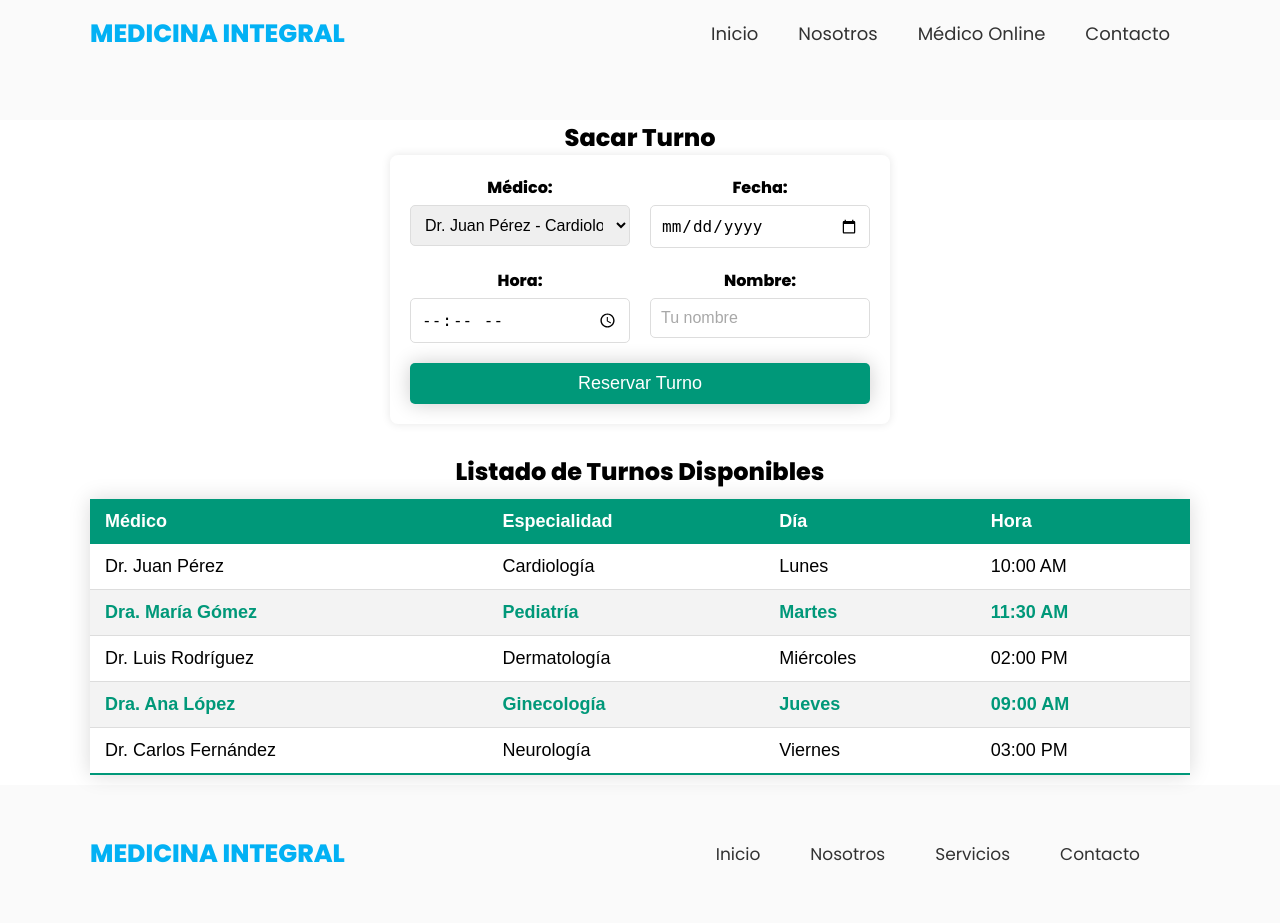
After one commit to MauricioLulusis/SistemaSalud, a PHP site: page /medico-online.html in a window 1280 px wide. The commit adds this page. Run offline with PHP 8.4, Linux system fonts and the light colour scheme; some libraries are stand-ins or nearby versions.

Commit message:
Agregando nuevo html y css, con requerimientos

```diff
--- /dev/null
+++ b/medico-online-style.css
@@ -0,0 +1,95 @@
+/* Estilos para la tabla en Medico Online */
+.medico-online {
+    margin-top: 0px; /* Elimina el margen superior */
+    padding-top: 0px; /* Elimina el padding superior */
+    display: flex;
+    flex-direction: column;
+    align-items: center; /* Centra el contenido horizontalmente */
+}
+
+/* Estilos para el formulario de turnero */
+.turnero-form {
+    display: grid;
+    grid-template-columns: 1fr 1fr;
+    grid-gap: 20px;
+    margin-bottom: 30px;
+    background: #fff;
+    padding: 20px;
+    border-radius: 8px;
+    box-shadow: 0px 0px 10px rgba(0, 0, 0, 0.1);
+    max-width: 600px; /* Limita el ancho máximo del formulario */
+}
+
+.turnero-form .form-group {
+    display: flex;
+    flex-direction: column;
+}
+
+.turnero-form label {
+    margin-bottom: 5px;
+    font-weight: bold;
+}
+
+.turnero-form input,
+.turnero-form select {
+    padding: 10px;
+    border: 1px solid #ddd;
+    border-radius: 5px;
+    font-size: 16px;
+    box-sizing: border-box; /* Asegura que el padding no afecte el tamaño del input */
+    width: 100%; /* Hace que los elementos ocupen el 100% del ancho disponible */
+}
+
+.turnero-form .btn {
+    grid-column: span 2;
+    padding: 10px 20px;
+    background-color: #009879;
+    color: white;
+    border: none;
+    border-radius: 5px;
+    cursor: pointer;
+    font-size: 18px;
+    text-align: center;
+}
+
+.turnero-form .btn:hover {
+    background-color: #007f6e;
+}
+
+.styled-table {
+    border-collapse: collapse;
+    margin: 10px 0; /* Reduce el margen superior e inferior de la tabla */
+    font-size: 18px;
+    font-family: 'Arial', sans-serif;
+    min-width: 400px;
+    width: 100%;
+    box-shadow: 0 0 20px rgba(0, 0, 0, 0.15);
+}
+
+.styled-table thead tr {
+    background-color: #009879;
+    color: #ffffff;
+    text-align: left;
+}
+
+.styled-table th,
+.styled-table td {
+    padding: 12px 15px;
+}
+
+.styled-table tbody tr {
+    border-bottom: 1px solid #dddddd;
+}
+
+.styled-table tbody tr:nth-of-type(even) {
+    background-color: #f3f3f3;
+}
+
+.styled-table tbody tr:last-of-type {
+    border-bottom: 2px solid #009879;
+}
+
+.styled-table tbody tr.active-row {
+    font-weight: bold;
+    color: #009879;
+}
--- /dev/null
+++ b/medico-online.html
@@ -0,0 +1,124 @@
+<!DOCTYPE html>
+<html lang="es">
+
+<head>
+    <meta charset="UTF-8">
+    <meta name="viewport" content="width=device-width, initial-scale=1.0">
+    <title>Médico Online</title>
+    <link rel="stylesheet" href="https://cdnjs.cloudflare.com/ajax/libs/font-awesome/6.6.0/css/all.min.css"
+        integrity="sha512-Kc323vGBEqzTmouAECnVceyQqyqdsSiqLQISBL29aUW4U/M7pSPA/gEUZQqv1cwx4OnYxTxve5UMg5GT6L4JJg=="
+        crossorigin="anonymous" referrerpolicy="no-referrer" />
+    <link rel="stylesheet" href="style.css">
+    <link rel="stylesheet" href="medico-online-style.css">
+</head>
+
+<body>
+    <header class="header">
+        <div class="menu container">
+            <a href="#" class="medicina-integral">Medicina Integral</a>
+            <input type="checkbox" id="menu" aria-label="Abrir menú" />
+            <label for="menu">
+                <img src="images/menu.png" class="menu-icono" alt="Ícono de menú">
+            </label>
+            <nav class="navbar">
+                <ul>
+                    <li><a href="index.html">Inicio</a></li>
+                    <li><a href="nosotros.html">Nosotros</a></li>
+                    <li><a href="medico-online.html">Médico Online</a></li>
+                    <li><a href="contacto.html">Contacto</a></li>
+                </ul>
+            </nav>
+        </div>
+    </header>
+
+    <section class="medico-online container">
+        <h2>Sacar Turno</h2>
+        <form class="turnero-form">
+            <div class="form-group">
+                <label for="medico">Médico:</label>
+                <select id="medico" name="medico">
+                    <option value="Dr. Juan Pérez">Dr. Juan Pérez - Cardiología</option>
+                    <option value="Dra. María Gómez">Dra. María Gómez - Pediatría</option>
+                    <option value="Dr. Luis Rodríguez">Dr. Luis Rodríguez - Dermatología</option>
+                    <option value="Dra. Ana López">Dra. Ana López - Ginecología</option>
+                    <option value="Dr. Carlos Fernández">Dr. Carlos Fernández - Neurología</option>
+                </select>
+            </div>
+            <div class="form-group">
+                <label for="fecha">Fecha:</label>
+                <input type="date" id="fecha" name="fecha">
+            </div>
+            <div class="form-group">
+                <label for="hora">Hora:</label>
+                <input type="time" id="hora" name="hora">
+            </div>
+            <div class="form-group">
+                <label for="nombre">Nombre:</label>
+                <input type="text" id="nombre" name="nombre" placeholder="Tu nombre">
+            </div>
+            <button type="submit" class="btn">Reservar Turno</button>
+        </form>
+
+        <h2>Listado de Turnos Disponibles</h2>
+        <table class="styled-table">
+            <thead>
+                <tr>
+                    <th>Médico</th>
+                    <th>Especialidad</th>
+                    <th>Día</th>
+                    <th>Hora</th>
+                </tr>
+            </thead>
+            <tbody>
+                <tr>
+                    <td>Dr. Juan Pérez</td>
+                    <td>Cardiología</td>
+                    <td>Lunes</td>
+                    <td>10:00 AM</td>
+                </tr>
+                <tr class="active-row">
+                    <td>Dra. María Gómez</td>
+                    <td>Pediatría</td>
+                    <td>Martes</td>
+                    <td>11:30 AM</td>
+                </tr>
+                <tr>
+                    <td>Dr. Luis Rodríguez</td>
+                    <td>Dermatología</td>
+                    <td>Miércoles</td>
+                    <td>02:00 PM</td>
+                </tr>
+                <tr class="active-row">
+                    <td>Dra. Ana López</td>
+                    <td>Ginecología</td>
+                    <td>Jueves</td>
+                    <td>09:00 AM</td>
+                </tr>
+                <tr>
+                    <td>Dr. Carlos Fernández</td>
+                    <td>Neurología</td>
+                    <td>Viernes</td>
+                    <td>03:00 PM</td>
+                </tr>
+            </tbody>
+        </table>
+    </section>
+
+    <footer class="footer">
+        <div class="footer-content container">
+            <div class="link">
+                <a href="#" class="medicina-integral">Medicina Integral</a>
+            </div>
+            <div class="link">
+                <ul>
+                    <li><a href="#">Inicio</a></li>
+                    <li><a href="#">Nosotros</a></li>
+                    <li><a href="#">Servicios</a></li>
+                    <li><a href="#">Contacto</a></li>
+                </ul>
+            </div>
+        </div>
+    </footer>
+</body>
+
+</html>
--- a/style.css
+++ b/style.css
@@ -28,8 +28,8 @@ img {
 /* Estilo del encabezado */
 .header {
     background-color: #fafafa;
-    padding: 150px 0 100px 0;
-    min-height: 70vh;
+    padding: 50px 0 50px 0;
+    min-height: 15vh;
     display: flex;
     align-items: center;
 }
```
Also changed, not shown: index.html (+17 -8 lines).
